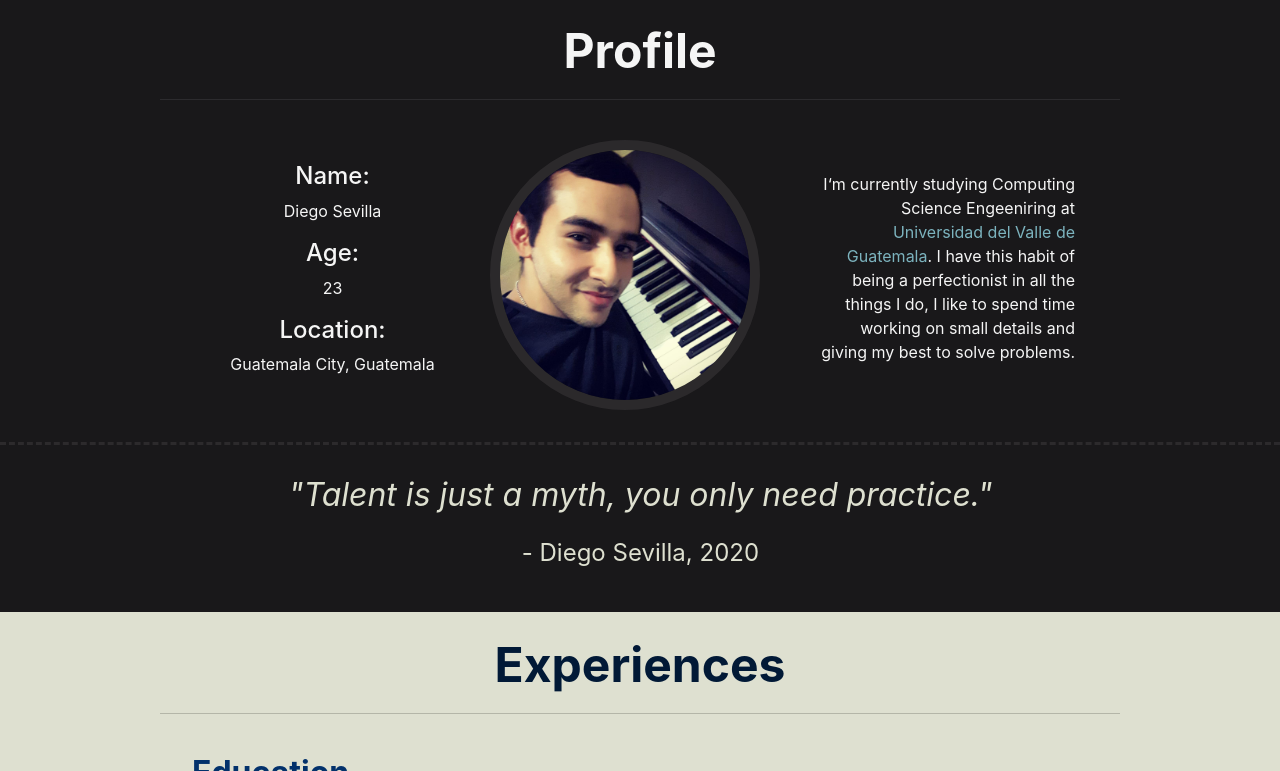
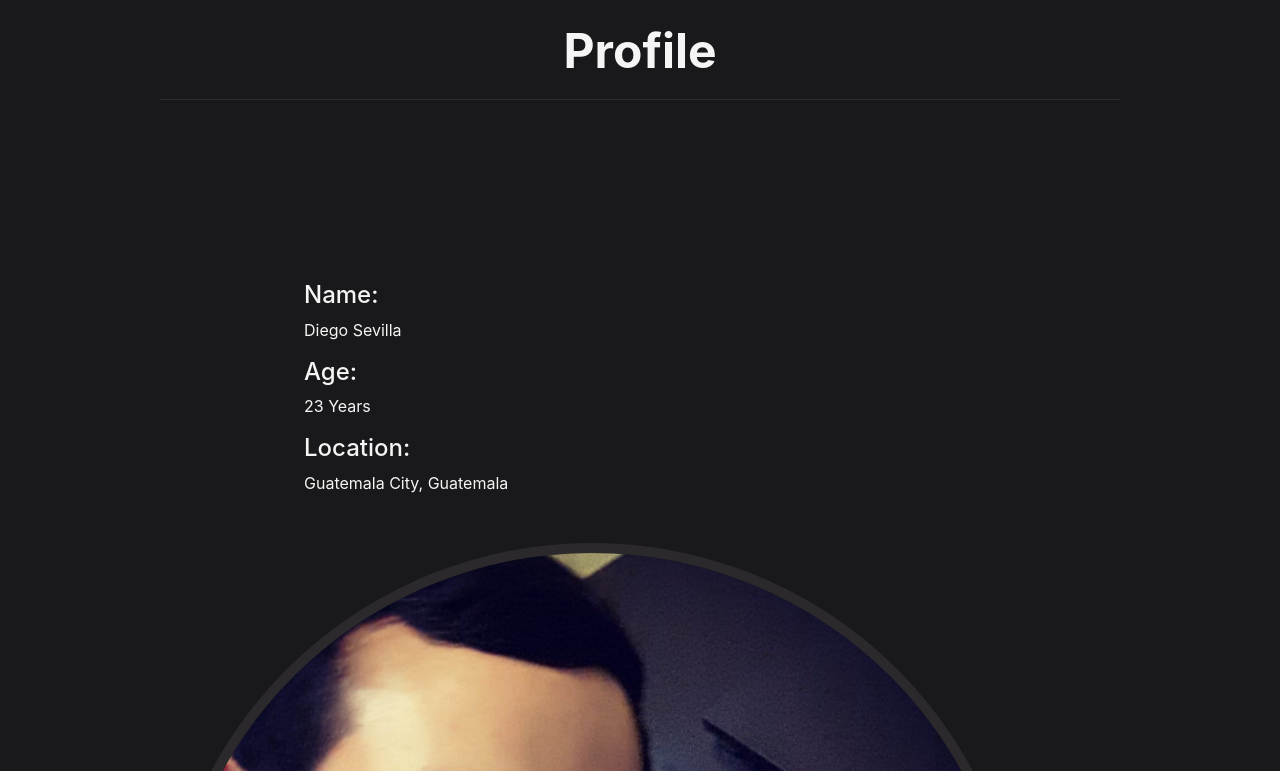
Before and after one commit to sev17238/my-personal-web-site, a React (Create React App) app: page / in a window 1280 px wide. Shown: the part 669-1440 px from the top of the page. Built offline with nearby package versions, Linux system fonts and the light colour scheme.

Commit message:
feat: :art: AboutMe_Profile responsive

```diff
--- a/src/components/AboutMe/AboutMe.css
+++ b/src/components/AboutMe/AboutMe.css
@@ -178,10 +178,12 @@
     .p-AboutMe{
         font-size: 1em;
         color: whitesmoke;
+        text-align: left;
     }
 
     .h4-AboutMe{
         font-size: 1.5em;
         color: whitesmoke;
+        text-align: left;
     }
 }
--- a/src/components/AboutMe/AboutMe.js
+++ b/src/components/AboutMe/AboutMe.js
@@ -61,7 +61,7 @@ export default class AboutMe extends React.Component {
                                     <h4 className='h4-AboutMe'>Name: </h4>
                                     <p className='p-AboutMe'>Diego Sevilla </p>
                                     <h4 className='h4-AboutMe'>Age: </h4>
-                                    <p className='p-AboutMe'>23 </p>
+                                    <p className='p-AboutMe'>23 Years</p>
                                     <h4 className='h4-AboutMe'>Location: </h4>
                                     <p className='p-AboutMe'>Guatemala City, Guatemala </p>
                                 </div>
--- a/src/containers/MainContainer.js
+++ b/src/containers/MainContainer.js
@@ -23,7 +23,7 @@ class Container extends Component {
     }
 
     render() {
-        window.addEventListener('scroll', this.calculeScreenWidth);
+        window.addEventListener('resize', this.calculeScreenWidth);
         return (
             <Aux>
                 <ViewIntro/>
```
